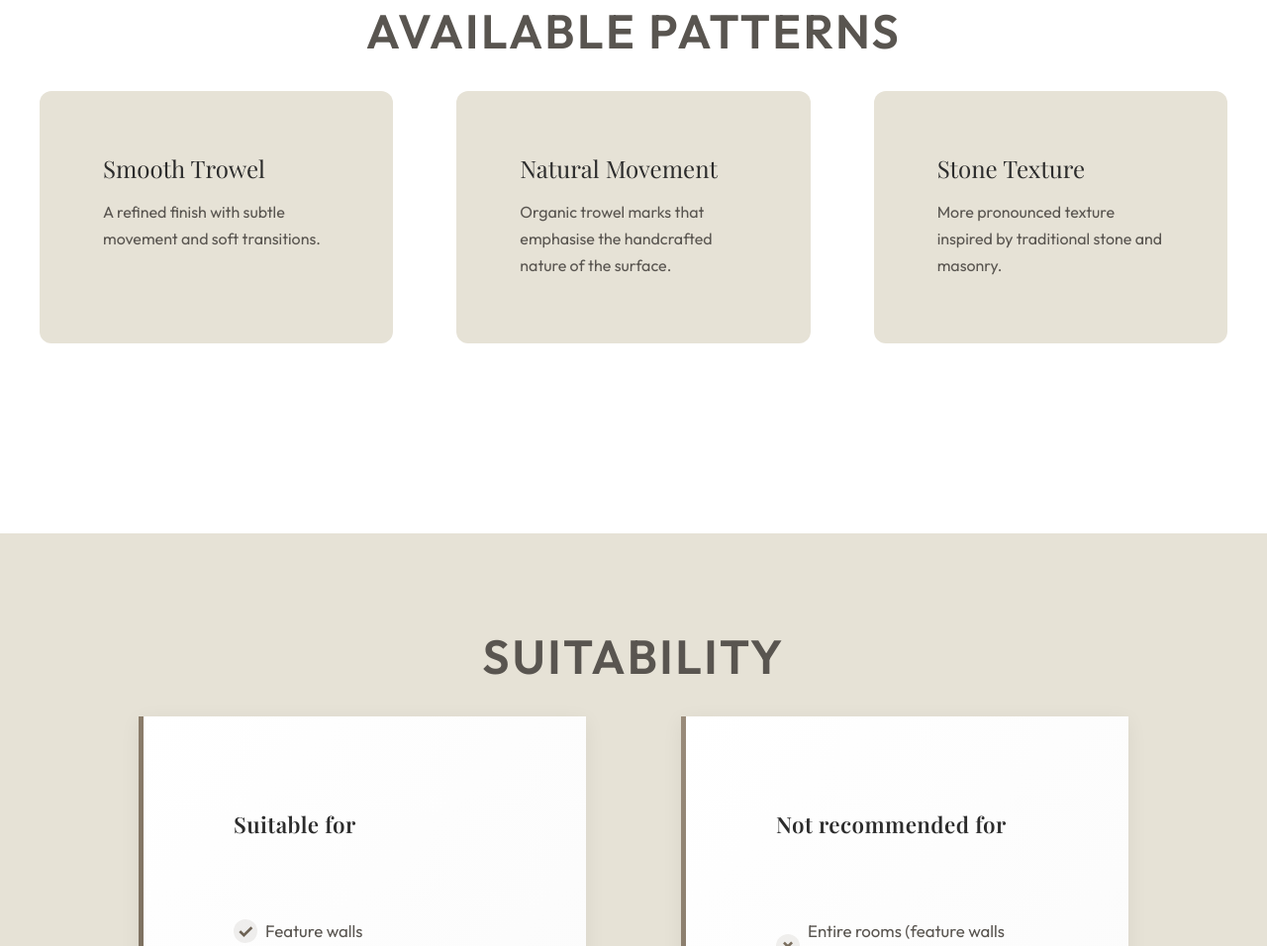
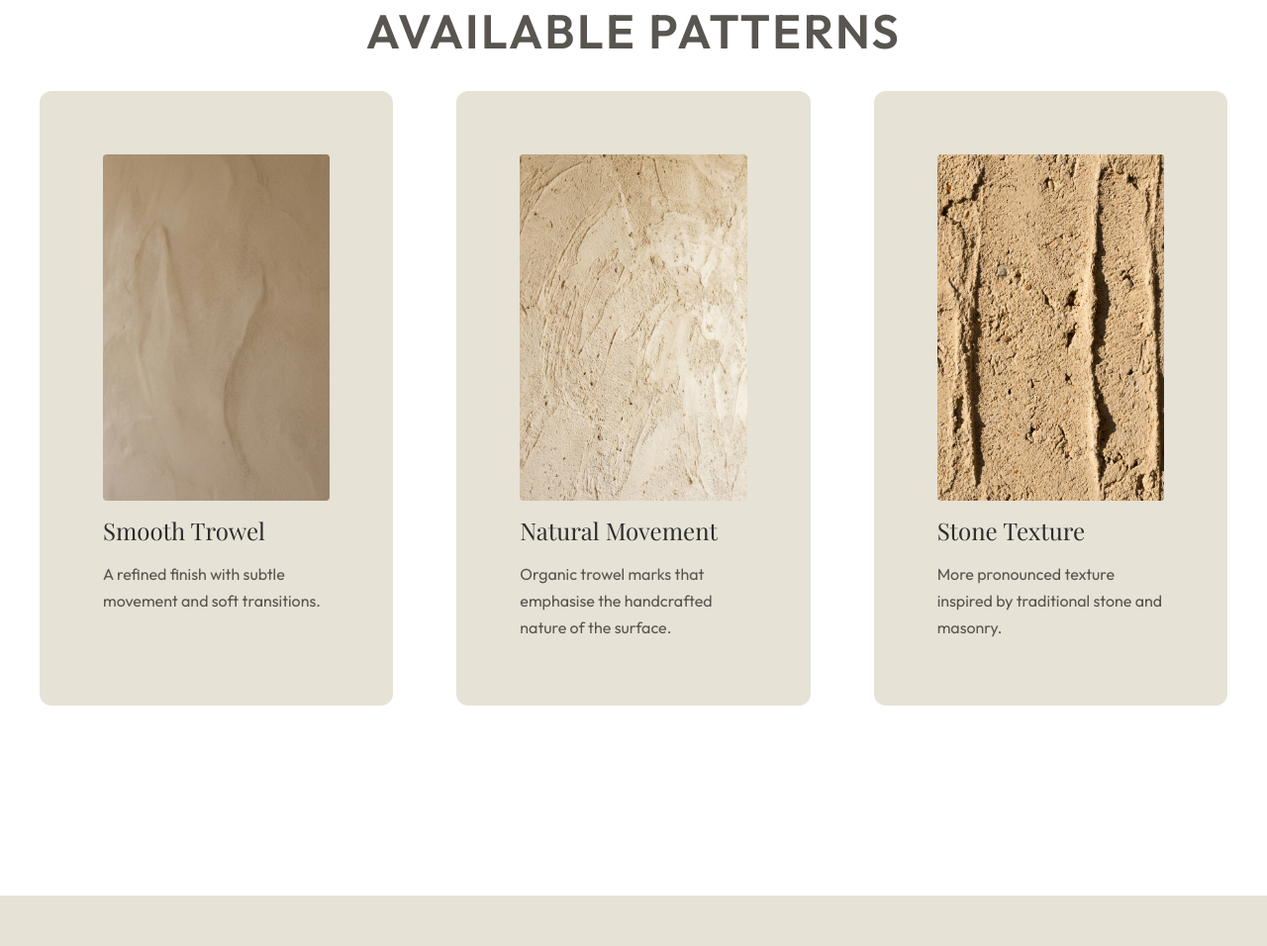
Before and after one commit to tsybjornie/surface, a plain HTML site: page lime-plaster.html in a window 1280 px wide. Shown: the part 1393-2349 px from the top of the page at 99% size. Drawn offline with nearby package versions, Linux system fonts and the light colour scheme; a web font is replaced by a local one.

Commit message:
Add pattern/finish visual examples for lime plaster and microcement pages

```diff
--- a/lime-plaster.html
+++ b/lime-plaster.html
@@ -91,16 +91,22 @@
 
             <div class="option-grid-large">
                 <div class="option-card-large">
+                    <img src="images/plaster-smooth-trowel.png" alt="Smooth Trowel Pattern Texture"
+                        style="width: 100%; height: 350px; object-fit: cover; border-radius: var(--radius-sm); margin-bottom: 1rem;">
                     <h3>Smooth Trowel</h3>
                     <p>A refined finish with subtle movement and soft transitions.</p>
                 </div>
 
                 <div class="option-card-large">
+                    <img src="images/plaster-natural-movement.png" alt="Natural Movement Pattern Texture"
+                        style="width: 100%; height: 350px; object-fit: cover; border-radius: var(--radius-sm); margin-bottom: 1rem;">
                     <h3>Natural Movement</h3>
                     <p>Organic trowel marks that emphasise the handcrafted nature of the surface.</p>
                 </div>
 
                 <div class="option-card-large">
+                    <img src="images/plaster-stone-texture.png" alt="Stone Texture Pattern"
+                        style="width: 100%; height: 350px; object-fit: cover; border-radius: var(--radius-sm); margin-bottom: 1rem;">
                     <h3>Stone Texture</h3>
                     <p>More pronounced texture inspired by traditional stone and masonry.</p>
                 </div>
```
Also changed, not shown: microcement.html (+4 -0 lines), images/microcement-fine.png (added), images/microcement-industrial.png (added), images/plaster-natural-movement.png (added), images/plaster-smooth-trowel.png (added), images/plaster-stone-texture.png (added).
